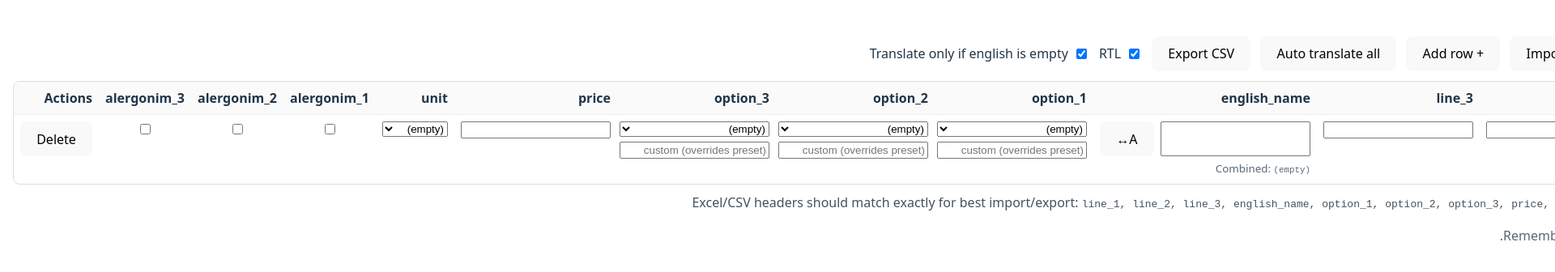
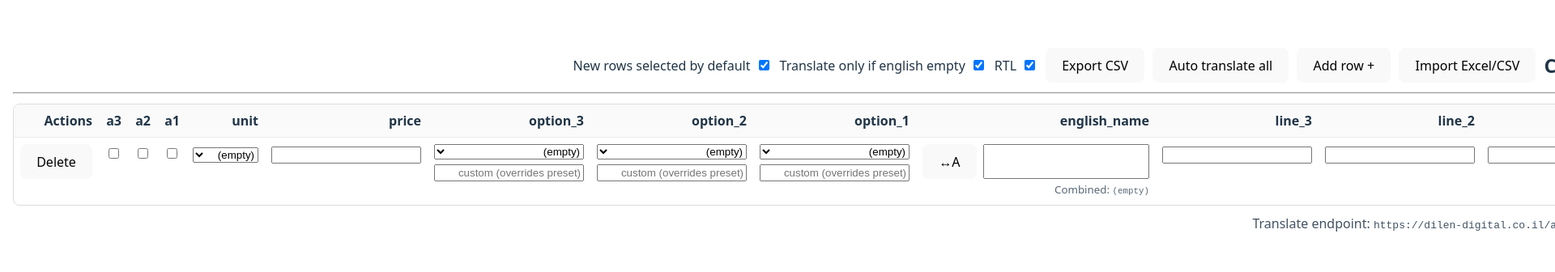
Before and after one commit to Bsrion/cards-csv, a React (Vite) app: page / in a window 1280 px wide. Shown: the part 218-554 px from the top of the page at 81% size, 1920 px wide, since content can reach past the window. Built offline with nearby package versions, Linux system fonts and the light colour scheme.

Commit message:
update 28/12

```diff
--- a/src/App.jsx
+++ b/src/App.jsx
@@ -3,16 +3,13 @@ import React, { useMemo, useRef, useState } from "react";
 import * as XLSX from "xlsx";
 import Papa from "papaparse";
 
+const TRANSLATE_ENDPOINT = "https://dilen-digital.co.il/api/projects/translate.php";
+
 const UNIT_OPTIONS = ["ל-100 גרם", "ליח׳"];
-
-// Change these 4 presets to whatever you want (first one is empty)
 const OPTION_PRESETS = ["", "חריף", "טבעוני", "ללא גלוטן", "חדש"];
 
-// ✅ IMPORTANT: put your real endpoint here (PHP on your cPanel)
-const TRANSLATE_ENDPOINT = "https://YOUR-DOMAIN.co.il/api/translate.php";
-
-// The exact CSV headers we export
 const CSV_HEADERS = [
+  "is_selected",
   "line_1",
   "line_2",
   "line_3",
@@ -27,23 +24,21 @@ const CSV_HEADERS = [
   "alergonim_3",
 ];
 
-function emptyRow() {
+function emptyRow(selectedDefault = true) {
   return {
+    is_selected: selectedDefault,
     line_1: "",
     line_2: "",
     line_3: "",
     english_name: "",
-
     option_1_preset: "",
     option_1_custom: "",
     option_2_preset: "",
     option_2_custom: "",
     option_3_preset: "",
     option_3_custom: "",
-
     price: "",
     unit: "",
-
     alergonim_1: false,
     alergonim_2: false,
     alergonim_3: false,
@@ -52,11 +47,9 @@ function emptyRow() {
 
 function finalOption(preset, custom) {
   const c = (custom ?? "").trim();
-  if (c) return c;
-  return (preset ?? "").trim();
+  return c ? c : (preset ?? "").trim();
 }
 
-/** ✅ Combine 3 lines to ONE sentence (skip empty, keep order) */
 function combineLines(line1, line2, line3) {
   return [line1, line2, line3]
     .map((v) => (v ?? "").toString().trim())
@@ -64,29 +57,57 @@ function combineLines(line1, line2, line3) {
     .join(" ");
 }
 
-/** ✅ Normalize imported row from CSV/XLSX into our internal shape */
-function normalizeImportedRow(raw) {
-  const r = emptyRow();
+function cleanSpaces(s) {
+  return String(s ?? "")
+    .replace(/\u00a0/g, " ") // nbsp
+    .replace(/\s+/g, " ")
+    .trim();
+}
 
-  // copy any matching keys
+async function translateToEnglish(text) {
+  const clean = cleanSpaces(text);
+  if (!clean) return "";
+
+  const res = await fetch(TRANSLATE_ENDPOINT, {
+    method: "POST",
+    headers: { "Content-Type": "application/json" },
+    body: JSON.stringify({ text: clean }),
+  });
+
+  if (!res.ok) throw new Error(`Translate endpoint failed: HTTP ${res.status}`);
+
+  const data = await res.json();
+  if (!data?.ok) throw new Error(data?.error || "Translation failed");
+
+  // ✅ Fix “stuck words” also on client side
+  return cleanSpaces(data.translated);
+}
+
+function toBool(v, def = false) {
+  if (typeof v === "boolean") return v;
+  const s = String(v ?? "")
+    .trim()
+    .toLowerCase();
+  if (!s) return def;
+  return s === "true" || s === "1" || s === "yes" || s === "כן";
+}
+
+function normalizeImportedRow(raw, selectedDefault = true) {
+  const r = emptyRow(selectedDefault);
+  if (raw.english_anme && !raw.english_name) raw.english_name = raw.english_anme;
+
   for (const k of Object.keys(r)) {
     if (raw[k] !== undefined && raw[k] !== null) r[k] = raw[k];
   }
 
-  // if imported file has option_1/2/3 (exported form), store as custom so user can see/edit it
   if (raw.option_1 !== undefined) r.option_1_custom = String(raw.option_1 ?? "");
   if (raw.option_2 !== undefined) r.option_2_custom = String(raw.option_2 ?? "");
   if (raw.option_3 !== undefined) r.option_3_custom = String(raw.option_3 ?? "");
 
-  const toBool = (v) => {
-    if (typeof v === "boolean") return v;
-    const s = String(v ?? "").trim().toLowerCase();
-    return s === "true" || s === "1" || s === "כן" || s === "yes";
-  };
-
-  r.alergonim_1 = toBool(raw.alergonim_1);
-  r.alergonim_2 = toBool(raw.alergonim_2);
-  r.alergonim_3 = toBool(raw.alergonim_3);
+  r.is_selected = toBool(raw.is_selected, selectedDefault);
+  r.alergonim_1 = toBool(raw.alergonim_1, false);
+  r.alergonim_2 = toBool(raw.alergonim_2, false);
+  r.alergonim_3 = toBool(raw.alergonim_3, false);
 
   r.line_1 = String(r.line_1 ?? "");
   r.line_2 = String(r.line_2 ?? "");
@@ -98,43 +119,22 @@ function normalizeImportedRow(raw) {
   return r;
 }
 
-/** ✅ Call PHP endpoint to translate text -> English */
-async function translateToEnglish(text) {
-  const clean = (text ?? "").trim();
-  if (!clean) return "";
-
-  const res = await fetch(TRANSLATE_ENDPOINT, {
-    method: "POST",
-    headers: { "Content-Type": "application/json" },
-    body: JSON.stringify({ text: clean }),
-  });
-
-  if (!res.ok) {
-    throw new Error(`Translate endpoint failed: HTTP ${res.status}`);
-  }
-
-  const data = await res.json();
-  if (!data?.ok) {
-    throw new Error(data?.error || "Translate endpoint returned ok=false");
-  }
-
-  return String(data.translated ?? "");
-}
-
 export default function App() {
-  const [rows, setRows] = useState(() => [emptyRow()]);
+  const [rows, setRows] = useState(() => [emptyRow(true)]);
+  const [busy, setBusy] = useState(false);
   const [rtl, setRtl] = useState(true);
-  const [busy, setBusy] = useState(false);
+  const [selectAllDefault, setSelectAllDefault] = useState(true);
   const [translateOnlyIfEmpty, setTranslateOnlyIfEmpty] = useState(true);
 
   const fileRef = useRef(null);
 
   const exportRows = useMemo(() => {
     return rows.map((r) => ({
+      is_selected: r.is_selected ? "TRUE" : "FALSE",
       line_1: r.line_1,
       line_2: r.line_2,
       line_3: r.line_3,
-      english_name: r.english_name,
+      english_name: cleanSpaces(r.english_name),
       option_1: finalOption(r.option_1_preset, r.option_1_custom),
       option_2: finalOption(r.option_2_preset, r.option_2_custom),
       option_3: finalOption(r.option_3_preset, r.option_3_custom),
@@ -155,28 +155,50 @@ export default function App() {
   }
 
   function addRow() {
-    setRows((prev) => [...prev, emptyRow()]);
+    setRows((prev) => [...prev, emptyRow(selectAllDefault)]);
   }
 
   function removeRow(index) {
+    if (!window.confirm(`Delete row #${index + 1}?`)) return;
     setRows((prev) => prev.filter((_, i) => i !== index));
   }
 
-  /** ✅ Auto translate a single row: combine 3 lines -> translate -> english_name */
+  async function handleFile(file) {
+    if (!file) return;
+    const name = file.name.toLowerCase();
+
+    if (name.endsWith(".csv")) {
+      const text = await file.text();
+      const parsed = Papa.parse(text, { header: true, skipEmptyLines: true });
+      const imported = (parsed.data || []).map((r) => normalizeImportedRow(r, selectAllDefault));
+      setRows(imported.length ? imported : [emptyRow(selectAllDefault)]);
+      return;
+    }
+
+    if (name.endsWith(".xlsx") || name.endsWith(".xls")) {
+      const buf = await file.arrayBuffer();
+      const wb = XLSX.read(buf, { type: "array" });
+      const ws = wb.Sheets[wb.SheetNames[0]];
+      const json = XLSX.utils.sheet_to_json(ws, { defval: "" });
+      const imported = (json || []).map((r) => normalizeImportedRow(r, selectAllDefault));
+      setRows(imported.length ? imported : [emptyRow(selectAllDefault)]);
+      return;
+    }
+
+    alert("Please upload a .csv or .xlsx file");
+  }
+
   async function autoTranslateRow(index) {
     const r = rows[index];
     const combined = combineLines(r.line_1, r.line_2, r.line_3);
-
     if (!combined) return;
 
-    // option: translate only if english is empty
-    if (translateOnlyIfEmpty && (r.english_name ?? "").trim()) return;
+    if (translateOnlyIfEmpty && cleanSpaces(r.english_name)) return;
 
     const translated = await translateToEnglish(combined);
     updateCell(index, "english_name", translated);
   }
 
-  /** ✅ Auto translate all rows (sequential to avoid rate limits) */
   async function autoTranslateAll() {
     setBusy(true);
     try {
@@ -185,8 +207,7 @@ export default function App() {
         await autoTranslateRow(i);
       }
     } catch (err) {
-      console.error(err);
-      alert(`Translate error: ${err.message || err}`);
+      alert(`Translate error: ${err?.message || err}`);
     } finally {
       setBusy(false);
     }
@@ -196,7 +217,6 @@ export default function App() {
     const csv = Papa.unparse(exportRows, { columns: CSV_HEADERS });
     const blob = new Blob([csv], { type: "text/csv;charset=utf-8;" });
     const url = URL.createObjectURL(blob);
-
     const a = document.createElement("a");
     a.href = url;
     a.download = "cards.csv";
@@ -206,41 +226,14 @@ export default function App() {
     URL.revokeObjectURL(url);
   }
 
-  async function handleFile(file) {
-    if (!file) return;
-
-    const name = file.name.toLowerCase();
-
-    if (name.endsWith(".csv")) {
-      const text = await file.text();
-      const parsed = Papa.parse(text, { header: true, skipEmptyLines: true });
-      const imported = (parsed.data || []).map(normalizeImportedRow);
-      setRows(imported.length ? imported : [emptyRow()]);
-      return;
-    }
-
-    if (name.endsWith(".xlsx") || name.endsWith(".xls")) {
-      const buf = await file.arrayBuffer();
-      const wb = XLSX.read(buf, { type: "array" });
-      const ws = wb.Sheets[wb.SheetNames[0]];
-      const json = XLSX.utils.sheet_to_json(ws, { defval: "" });
-      const imported = (json || []).map(normalizeImportedRow);
-      setRows(imported.length ? imported : [emptyRow()]);
-      return;
-    }
-
-    alert("Please upload a .csv or .xlsx file");
-  }
-
   return (
     <div style={{ padding: 16 }} dir={rtl ? "rtl" : "ltr"}>
-      <header style={{ display: "flex", gap: 12, alignItems: "center", flexWrap: "wrap" }}>
+      <header style={{ display: "flex", gap: 10, alignItems: "center", flexWrap: "wrap" }}>
         <h2 style={{ margin: 0 }}>Cards CSV Builder</h2>
 
         <button onClick={() => fileRef.current?.click()} disabled={busy}>
           Import Excel/CSV
         </button>
-
         <input
           ref={fileRef}
           type="file"
@@ -254,7 +247,7 @@ export default function App() {
         </button>
 
         <button onClick={autoTranslateAll} disabled={busy}>
-          {busy ? "Translating..." : "Auto translate all"}
+          {busy ? "Working..." : "Auto translate all"}
         </button>
 
         <button onClick={downloadCSV} disabled={busy}>
@@ -272,15 +265,27 @@ export default function App() {
             checked={translateOnlyIfEmpty}
             onChange={(e) => setTranslateOnlyIfEmpty(e.target.checked)}
           />
-          Translate only if english is empty
+          Translate only if english empty
+        </label>
+
+        <label style={{ display: "flex", gap: 6, alignItems: "center" }}>
+          <input
+            type="checkbox"
+            checked={selectAllDefault}
+            onChange={(e) => setSelectAllDefault(e.target.checked)}
+          />
+          New rows selected by default
         </label>
       </header>
+
+      <hr style={{ margin: "12px 0" }} />
 
       <div style={{ marginTop: 12, overflow: "auto", border: "1px solid #ddd", borderRadius: 8 }}>
         <table style={{ width: "100%", borderCollapse: "collapse", minWidth: 1200 }}>
           <thead>
             <tr>
               <Th>#</Th>
+              <Th>save?</Th>
               <Th>line_1</Th>
               <Th>line_2</Th>
               <Th>line_3</Th>
@@ -290,9 +295,9 @@ export default function App() {
               <Th>option_3</Th>
               <Th>price</Th>
               <Th>unit</Th>
-              <Th>alergonim_1</Th>
-              <Th>alergonim_2</Th>
-              <Th>alergonim_3</Th>
+              <Th>a1</Th>
+              <Th>a2</Th>
+              <Th>a3</Th>
               <Th>Actions</Th>
             </tr>
           </thead>
@@ -302,22 +307,46 @@ export default function App() {
               <tr key={i} style={{ borderTop: "1px solid #eee" }}>
                 <Td>{i + 1}</Td>
 
-                <Td>
-                  <input value={r.line_1} onChange={(e) => updateCell(i, "line_1", e.target.value)} />
-                </Td>
-                <Td>
-                  <input value={r.line_2} onChange={(e) => updateCell(i, "line_2", e.target.value)} />
-                </Td>
-                <Td>
-                  <input value={r.line_3} onChange={(e) => updateCell(i, "line_3", e.target.value)} />
+                <Td style={{ textAlign: "center" }}>
+                  <input
+                    type="checkbox"
+                    checked={!!r.is_selected}
+                    onChange={(e) => updateCell(i, "is_selected", e.target.checked)}
+                    disabled={busy}
+                  />
                 </Td>
 
-                <Td style={{ minWidth: 260 }}>
+                <Td>
+                  <input
+                    value={r.line_1}
+                    onChange={(e) => updateCell(i, "line_1", e.target.value)}
+                    disabled={busy}
+                  />
+                </Td>
+
+                <Td>
+                  <input
+                    value={r.line_2}
+                    onChange={(e) => updateCell(i, "line_2", e.target.value)}
+                    disabled={busy}
+                  />
+                </Td>
+
+                <Td>
+                  <input
+                    value={r.line_3}
+                    onChange={(e) => updateCell(i, "line_3", e.target.value)}
+                    disabled={busy}
+                  />
+                </Td>
+
+                <Td style={{ minWidth: 280 }}>
                   <div style={{ display: "flex", gap: 8 }}>
                     <input
                       value={r.english_name}
                       onChange={(e) => updateCell(i, "english_name", e.target.value)}
                       style={{ flex: 1 }}
+                      disabled={busy}
                     />
                     <button
                       onClick={async () => {
@@ -325,8 +354,7 @@ export default function App() {
                         try {
                           await autoTranslateRow(i);
                         } catch (err) {
-                          console.error(err);
-                          alert(`Translate error: ${err.message || err}`);
+                          alert(`Translate error: ${err?.message || err}`);
                         } finally {
                           setBusy(false);
                         }
@@ -337,7 +365,6 @@ export default function App() {
                       A↔
                     </button>
                   </div>
-
                   <small style={{ opacity: 0.75 }}>
                     Combined: <code>{combineLines(r.line_1, r.line_2, r.line_3) || "(empty)"}</code>
                   </small>
@@ -349,6 +376,7 @@ export default function App() {
                     custom={r.option_1_custom}
                     onPreset={(v) => updateCell(i, "option_1_preset", v)}
                     onCustom={(v) => updateCell(i, "option_1_custom", v)}
+                    disabled={busy}
                   />
                 </Td>
 
@@ -358,6 +386,7 @@ export default function App() {
                     custom={r.option_2_custom}
                     onPreset={(v) => updateCell(i, "option_2_preset", v)}
                     onCustom={(v) => updateCell(i, "option_2_custom", v)}
+                    disabled={busy}
                   />
                 </Td>
 
@@ -367,15 +396,24 @@ export default function App() {
                     custom={r.option_3_custom}
                     onPreset={(v) => updateCell(i, "option_3_preset", v)}
                     onCustom={(v) => updateCell(i, "option_3_custom", v)}
+                    disabled={busy}
                   />
                 </Td>
 
                 <Td>
-                  <input value={r.price} onChange={(e) => updateCell(i, "price", e.target.value)} />
+                  <input
+                    value={r.price}
+                    onChange={(e) => updateCell(i, "price", e.target.value)}
+                    disabled={busy}
+                  />
                 </Td>
 
                 <Td>
-                  <select value={r.unit} onChange={(e) => updateCell(i, "unit", e.target.value)}>
+                  <select
+                    value={r.unit}
+                    onChange={(e) => updateCell(i, "unit", e.target.value)}
+                    disabled={busy}
+                  >
                     <option value="">(empty)</option>
                     {UNIT_OPTIONS.map((u) => (
                       <option key={u} value={u}>
@@ -390,36 +428,32 @@ export default function App() {
                     type="checkbox"
                     checked={!!r.alergonim_1}
                     onChange={(e) => updateCell(i, "alergonim_1", e.target.checked)}
+                    disabled={busy}
                   />
                 </Td>
+
                 <Td style={{ textAlign: "center" }}>
                   <input
                     type="checkbox"
                     checked={!!r.alergonim_2}
                     onChange={(e) => updateCell(i, "alergonim_2", e.target.checked)}
+                    disabled={busy}
                   />
                 </Td>
+
                 <Td style={{ textAlign: "center" }}>
                   <input
                     type="checkbox"
                     checked={!!r.alergonim_3}
                     onChange={(e) => updateCell(i, "alergonim_3", e.target.checked)}
+                    disabled={busy}
                   />
                 </Td>
 
                 <Td>
-                  <button
-  disabled={busy}
-  onClick={() => {
-    const ok = window.confirm(
-      `Delete row #${i + 1}?\n\nThis action cannot be undone.`
-    );
-    if (ok) removeRow(i);
-  }}
->
-  Delete
-</button>
-
+                  <button onClick={() => removeRow(i)} disabled={busy}>
+                    Delete
+                  </button>
                 </Td>
               </tr>
             ))}
@@ -428,12 +462,7 @@ export default function App() {
       </div>
 
       <p style={{ marginTop: 10, opacity: 0.85 }}>
-        Excel/CSV headers should match exactly for best import/export:{" "}
-        <code>{CSV_HEADERS.join(", ")}</code>
-      </p>
-
-      <p style={{ marginTop: 6, opacity: 0.75 }}>
-        Remember to edit <code>TRANSLATE_ENDPOINT</code> to your domain.
+        Translate endpoint: <code>{TRANSLATE_ENDPOINT}</code>
       </p>
     </div>
   );
@@ -441,28 +470,27 @@ export default function App() {
 
 function Th({ children }) {
   return (
-    <th style={{ textAlign: "start", padding: 8, background: "#fafafa", borderBottom: "1px solid #eee" }}>
+    <th
+      style={{
+        textAlign: "start",
+        padding: 8,
+        background: "#fafafa",
+        borderBottom: "1px solid #eee",
+      }}
+    >
       {children}
     </th>
   );
 }
 
 function Td({ children, style }) {
-  return (
-    <td style={{ padding: 8, verticalAlign: "top", ...style }}>
-      <div style={{ display: "grid", gap: 6 }}>
-        {React.Children.map(children, (c) =>
-          typeof c === "string" || typeof c === "number" ? <span>{c}</span> : c
-        )}
-      </div>
-    </td>
-  );
+  return <td style={{ padding: 8, verticalAlign: "top", ...style }}>{children}</td>;
 }
 
-function OptionCell({ preset, custom, onPreset, onCustom }) {
+function OptionCell({ preset, custom, onPreset, onCustom, disabled }) {
   return (
     <div style={{ display: "grid", gap: 6, minWidth: 180 }}>
-      <select value={preset} onChange={(e) => onPreset(e.target.value)}>
+      <select value={preset} onChange={(e) => onPreset(e.target.value)} disabled={disabled}>
         {OPTION_PRESETS.map((p) => (
           <option key={p} value={p}>
             {p === "" ? "(empty)" : p}
@@ -474,6 +502,7 @@ function OptionCell({ preset, custom, onPreset, onCustom }) {
         placeholder="custom (overrides preset)"
         value={custom}
         onChange={(e) => onCustom(e.target.value)}
+        disabled={disabled}
       />
     </div>
   );
```
